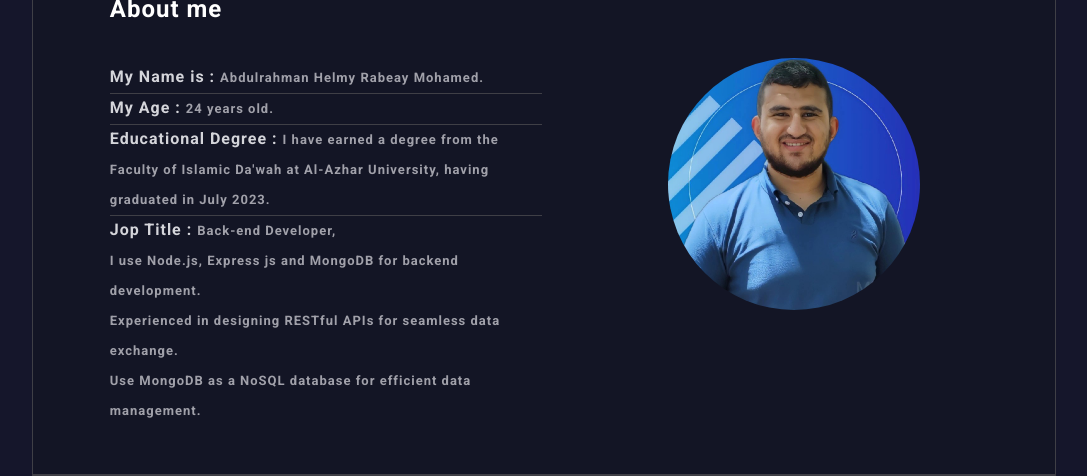
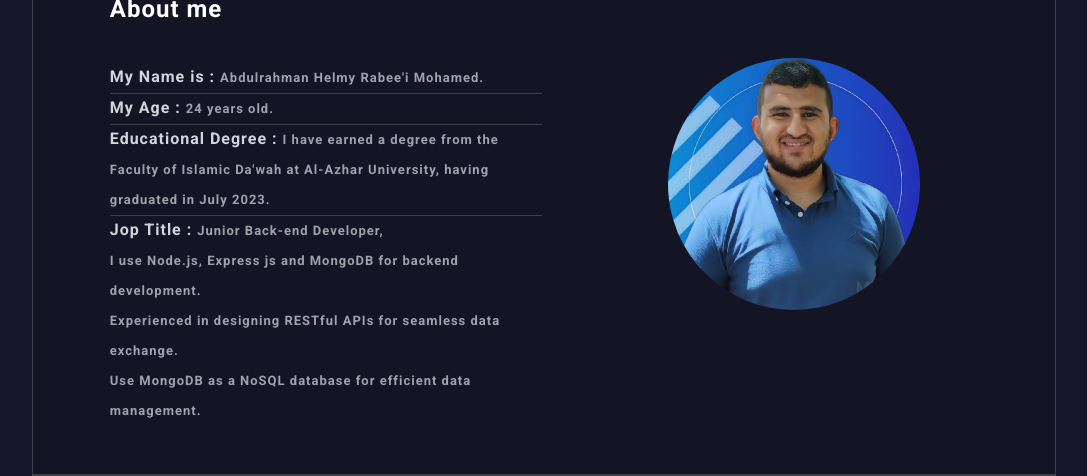
Before and after one commit to AbdulrhamnHelmy/portfolio, a React (Vite) app: page / in a window 1280 px wide. Shown: the part 570-1046 px from the top of the page, without its empty margins (96-1183 px from the left). Built offline with nearby package versions, Linux system fonts and the light colour scheme.

Commit message:
Update About.jsx

```diff
--- a/src/componants/3-about me/About.jsx
+++ b/src/componants/3-about me/About.jsx
@@ -9,7 +9,7 @@ function About() {
         <div>
           <h4 className="myName">
             My Name is :{" "}
-            <span className="name">Abdulrahman Helmy Rabeay Mohamed.</span>
+            <span className="name">Abdulrahman Helmy Rabee'i Mohamed.</span>
           </h4>
           <h4 className="myName">
             My Age : <span className="name">24 years old.</span>
@@ -24,7 +24,7 @@ function About() {
           <h4 className="myName">
             Jop Title :{" "}
             <span className="name">
-              Back-end Developer,{" "}
+              Junior Back-end Developer,{" "}
               <p>
                 I use Node.js, Express js and MongoDB for backend development.{" "}
                 <br /> Experienced in designing RESTful APIs for seamless data
```
